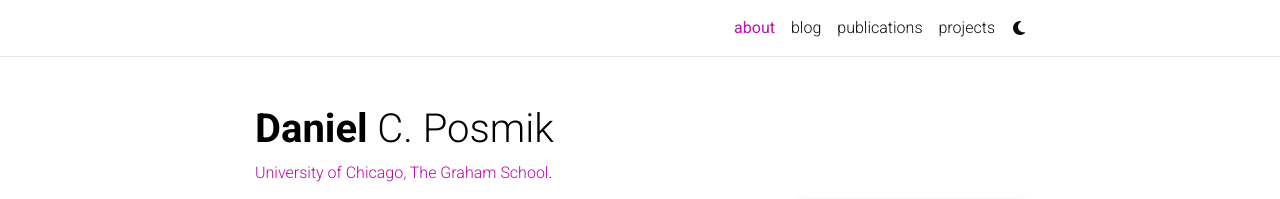
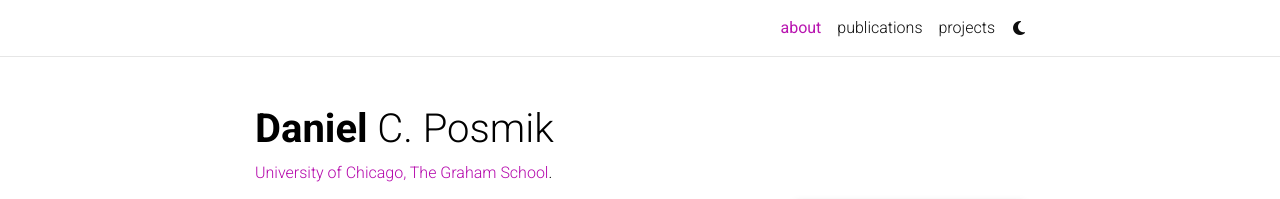
Before and after one commit to posmikdc/posmikdc.github.io, a Jekyll site: the page built from _pages/about.md, in a window 1280 px wide. Shown: the top 199 px of the page. Built offline with Jekyll 4.4.1, drawn with Linux system fonts in a browser that asks for light colours; full-size pictures stand in for the smaller copies a plugin makes; comment, search, counter and statistics services are not loaded; a style sheet for code colours, icons or effects is not loaded.

Commit message:
Removed blog from website header in _includes/header.html

```diff
--- a/_includes/header.html
+++ b/_includes/header.html
@@ -54,7 +54,7 @@
               {% if site.blog_nav_title %}
               <!-- Blog -->
               <li class="nav-item {% if page.url contains 'blog' %}active{% endif %}">
-                <a class="nav-link" href="{{ '/blog/' | relative_url }}">{{ site.blog_nav_title }}
+                <!--<a class="nav-link" href="{{ '/blog/' | relative_url }}">{{ site.blog_nav_title }}--> <!--Commented out to make blog disappear from website-->
                   {%- if page.url contains 'blog' -%}
                   <span class="sr-only">(current)</span>
                   {%- endif -%}
```
